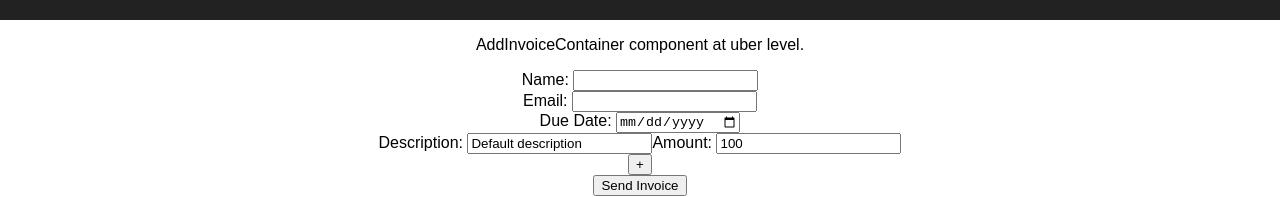
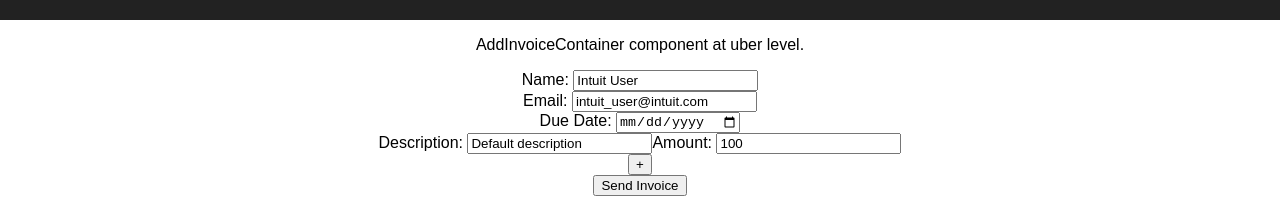
Before and after one commit to krish1631988/invoice-assessment-craft, a React (Create React App) app: page / in a window 1280 px wide. Shown: the part 170-367 px from the top of the page. Built offline with nearby package versions, Linux system fonts and the light colour scheme.

Commit message:
Completed implementing UserInfoComponent

```diff
--- a/src/components/AddInvoiceContainer.js
+++ b/src/components/AddInvoiceContainer.js
@@ -28,8 +28,8 @@ class AddInvoiceContainer extends Component {
         this.nextLineItemID = 0;
         this.state = {
             userInfo: {
-                userName: '',
-                userEmail: ''
+                userName: 'Intuit User',
+                userEmail: 'intuit_user@intuit.com'
             },
             dueDate: '',
             lineItems: [
@@ -44,6 +44,8 @@ class AddInvoiceContainer extends Component {
         this.handleLineItemDescriptionChange = this.handleLineItemDescriptionChange.bind(this);
         this.handleLineItemAmountChange = this.handleLineItemAmountChange.bind(this);
         this.handleNewLineItemAddition = this.handleNewLineItemAddition.bind(this);
+        this.handleUserNameChange = this.handleUserNameChange.bind(this);
+        this.handleUserEmailChange = this.handleUserEmailChange.bind(this);
     }
 
     /**
@@ -107,9 +109,53 @@ class AddInvoiceContainer extends Component {
     }
 
     /**
+     * Handler method to handle updates to user name emitted by user name field
+     * under UserInfoComponent.
+     * @param event Event object.
+     */
+    handleUserNameChange(event) {
+        let currentUserInfo = this.state.userInfo;
+        currentUserInfo.userName = event.target.value;
+        this.setState({
+            userInfo: currentUserInfo
+        });
+    }
+
+    /**
+     * Handler method to handle updates to user email emitted by user email field
+     * under UserInfoComponent.
+     * @param event Event object.
+     */
+    handleUserEmailChange(event) {
+        let currentUserInfo = this.state.userInfo;
+        currentUserInfo.userEmail = event.target.value;
+        this.setState({
+            userInfo: currentUserInfo
+        });
+    }
+
+    /**
+     * Sub-render method to render UserInfoComponent
+     * @see handleUserNameChange()
+     * @see handleUserEmailChange()
+     */
+    renderUserInfoComponent() {
+        return (
+            <UserInfoComponent
+                userInfo={this.state.userInfo}
+                onUserNameChange={this.handleUserNameChange}
+                onUserEmailChange={this.handleUserEmailChange}
+            />
+        );
+    }
+
+    /**
      * Sub-render method to render InvoiceLineItemsComponent.
      * Note that we have handlers for all specific actions related to component
      * and LineItemComponent too.
+     * @see handleLineItemDescriptionChange()
+     * @see handleLineItemAmountChange()
+     * @see handleNewLineItemAddition()
      */
     renderInvoiceLineItems() {
         return (
@@ -130,7 +176,7 @@ class AddInvoiceContainer extends Component {
         return (
             <div className='invoice-container'>
                 <p>AddInvoiceContainer component at uber level.</p>
-                <UserInfoComponent />
+                {this.renderUserInfoComponent()}
                 <InvoiceDateComponent />
                 {this.renderInvoiceLineItems()}
                 <input type='button' value='Send Invoice' name='sendInvoice' />
--- a/src/components/UserInfoComponent.js
+++ b/src/components/UserInfoComponent.js
@@ -1,20 +1,78 @@
 import React, {Component} from 'react';
 
+/**
+ * UserInfoComponent would be responsible to present user information fields.
+ */
 class UserInfoComponent extends Component {
+
     constructor(props) {
         super(props);
+
+        this.handleUserNameChange = this.handleUserNameChange.bind(this);
+        this.handleUserEmailChange = this.handleUserEmailChange.bind(this);
     }
 
+    /**
+     * Handler method to handle change on userName field.
+     * @param event Event object.
+     */
+    handleUserNameChange(event) {
+        this.props.onUserNameChange(event);
+    }
+
+    /**
+     * Handler method to handle change on userEmail field.
+     * @param event Event object.
+     */
+    handleUserEmailChange(event) {
+        this.props.onUserEmailChange(event);
+    }
+
+    /**
+     * Sub-render method to render userName field.
+     * @see handleUserNameChange()
+     */
+    renderUserNameField() {
+        return (
+            <input
+                type='text'
+                name='userName'
+                defaultValue={this.props.userInfo.userName}
+                onBlur={this.handleUserNameChange}
+            />
+        );
+    }
+
+    /**
+     * Sub-render method to render userEmail field.
+     * @see handleUserEmailChange()
+     */
+    renderUserEmailField() {
+        return (
+            <input
+                type='text'
+                name='userEmail'
+                defaultValue={this.props.userInfo.userEmail}
+                onBlur={this.handleUserEmailChange}
+            />
+        );
+    }
+
+    /**
+     * Render method to render UserInfoComponent.
+     * @see renderUserNameField()
+     * @see renderUserEmailField()
+     */
     render() {
         return (
             <div>
                 <div>
                     {`Name:    `}
-                    <input type='text' name='userName' />
+                    {this.renderUserNameField()}
                 </div>
                 <div>
                     {`Email:    `}
-                    <input type='text' name='userEmail' />
+                    {this.renderUserEmailField()}
                 </div>
             </div>
         );
```
